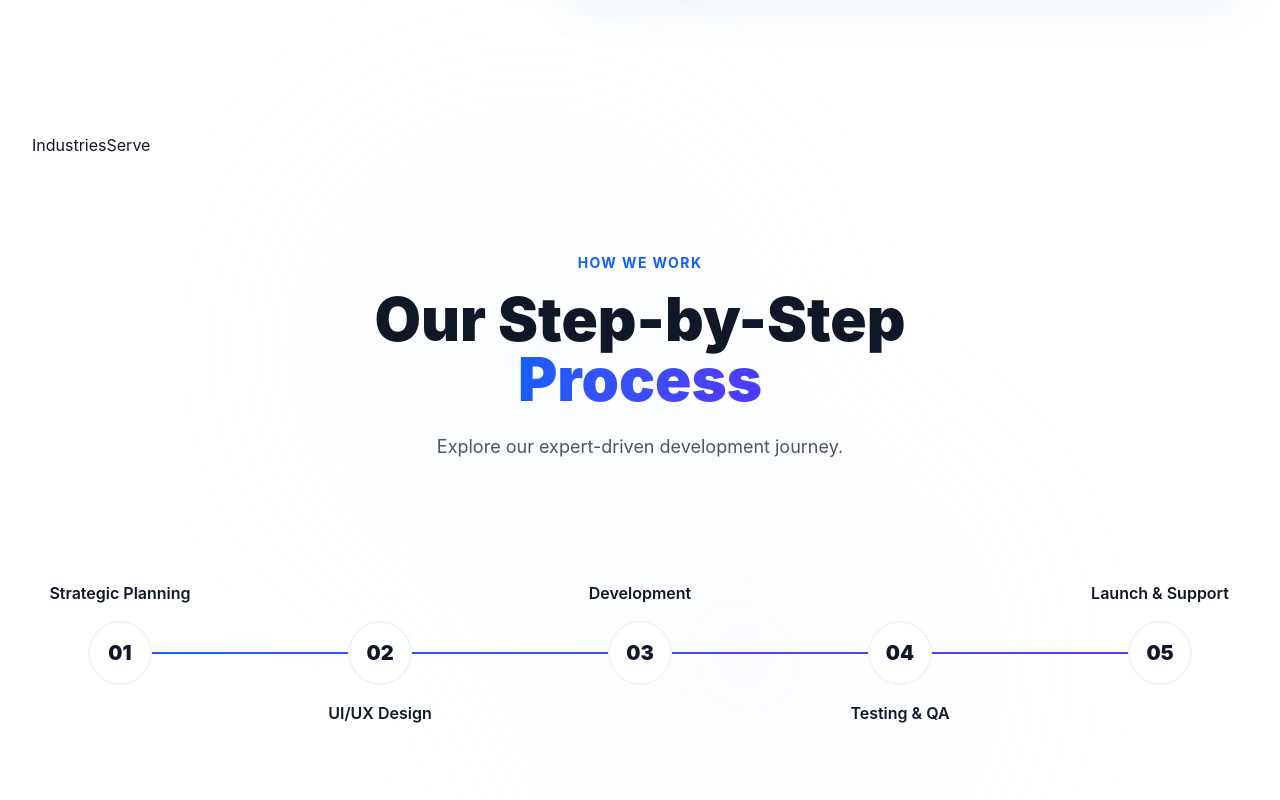
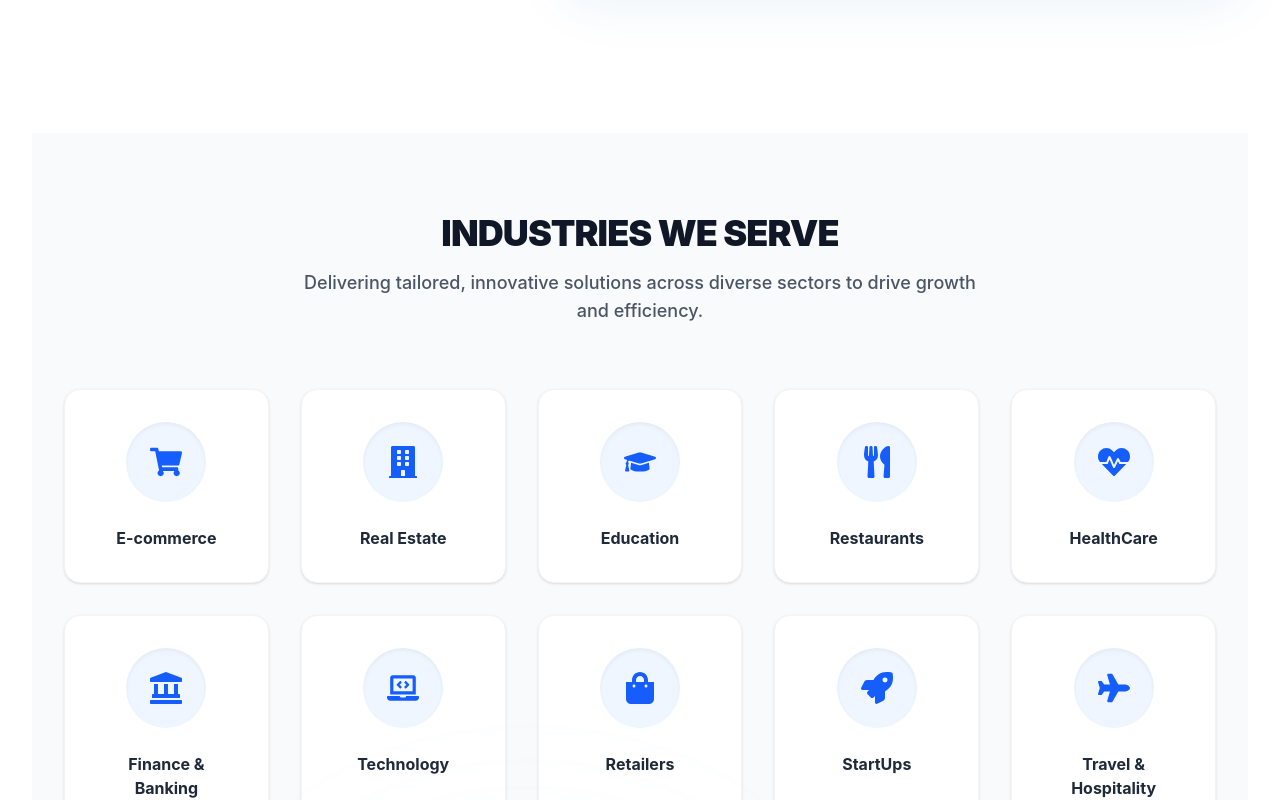
Before and after one commit to akasheejak/Eejak-Tech, a React (Vite) app: page / in a window 1280 px wide. Shown: the part 7100-7900 px from the top of the page. Built offline with nearby package versions, Linux system fonts and the light colour scheme.

Commit message:
Adding the css in industries component and making the responsive

```diff
--- a/src/components/IndustriesServe.jsx
+++ b/src/components/IndustriesServe.jsx
@@ -1,9 +1,79 @@
-import React from 'react'
+import React from 'react';
+import { motion } from 'framer-motion';
+import {
+  FaShoppingCart,
+  FaBuilding,
+  FaGraduationCap,
+  FaUtensils,
+  FaHeartbeat,
+  FaLandmark,
+  FaLaptopCode,
+  FaShoppingBag,
+  FaRocket,
+  FaPlane
+} from 'react-icons/fa';
+
+const industries = [
+  { id: 1, name: 'E-commerce', icon: <FaShoppingCart size={32} /> },
+  { id: 2, name: 'Real Estate', icon: <FaBuilding size={32} /> },
+  { id: 3, name: 'Education', icon: <FaGraduationCap size={32} /> },
+  { id: 4, name: 'Restaurants', icon: <FaUtensils size={32} /> },
+  { id: 5, name: 'HealthCare', icon: <FaHeartbeat size={32} /> },
+  { id: 6, name: 'Finance & Banking', icon: <FaLandmark size={32} /> },
+  { id: 7, name: 'Technology', icon: <FaLaptopCode size={32} /> },
+  { id: 8, name: 'Retailers', icon: <FaShoppingBag size={32} /> },
+  { id: 9, name: 'StartUps', icon: <FaRocket size={32} /> },
+  { id: 10, name: 'Travel & Hospitality', icon: <FaPlane size={32} /> },
+];
 
 const IndustriesServe = () => {
-    return (
-        <div>IndustriesServe</div>
-    )
-}
+  return (
+    <section className="py-20 bg-gray-50">
+      <div className="max-w-[1500px] mx-auto px-4 sm:px-6 lg:px-8">
+        <div className="text-center mb-16">
+          <motion.h2
+            initial={{ opacity: 0, y: 20 }}
+            whileInView={{ opacity: 1, y: 0 }}
+            viewport={{ once: true }}
+            transition={{ duration: 0.5 }}
+            className="text-3xl md:text-4xl font-black text-gray-900 mb-4 tracking-tight uppercase"
+          >
+            Industries We Serve
+          </motion.h2>
+          <motion.p
+            initial={{ opacity: 0, y: 20 }}
+            whileInView={{ opacity: 1, y: 0 }}
+            viewport={{ once: true }}
+            transition={{ duration: 0.5, delay: 0.2 }}
+            className="text-lg text-gray-600 max-w-2xl mx-auto font-medium"
+          >
+            Delivering tailored, innovative solutions across diverse sectors to drive growth and efficiency.
+          </motion.p>
+        </div>
 
-export default IndustriesServe
+        <div className="grid grid-cols-2 md:grid-cols-3 lg:grid-cols-5 gap-6 md:gap-8">
+          {industries.map((industry, index) => (
+            <motion.div
+              key={industry.id}
+              initial={{ opacity: 0, y: 30 }}
+              whileInView={{ opacity: 1, y: 0 }}
+              viewport={{ once: true }}
+              transition={{ duration: 0.5, delay: index * 0.1 }}
+              whileHover={{ y: -10 }}
+              className="bg-white rounded-2xl p-8 shadow-sm hover:shadow-xl transition-all duration-300 flex flex-col items-center text-center group border border-gray-100 cursor-pointer"
+            >
+              <div className="w-20 h-20 rounded-full bg-blue-50 flex items-center justify-center text-blue-600 mb-6 group-hover:bg-blue-600 group-hover:text-white transition-colors duration-300 shadow-inner">
+                {industry.icon}
+              </div>
+              <h3 className="text-base font-bold text-gray-800 group-hover:text-blue-600 transition-colors duration-300">
+                {industry.name}
+              </h3>
+            </motion.div>
+          ))}
+        </div>
+      </div>
+    </section>
+  );
+};
+
+export default IndustriesServe;
```
